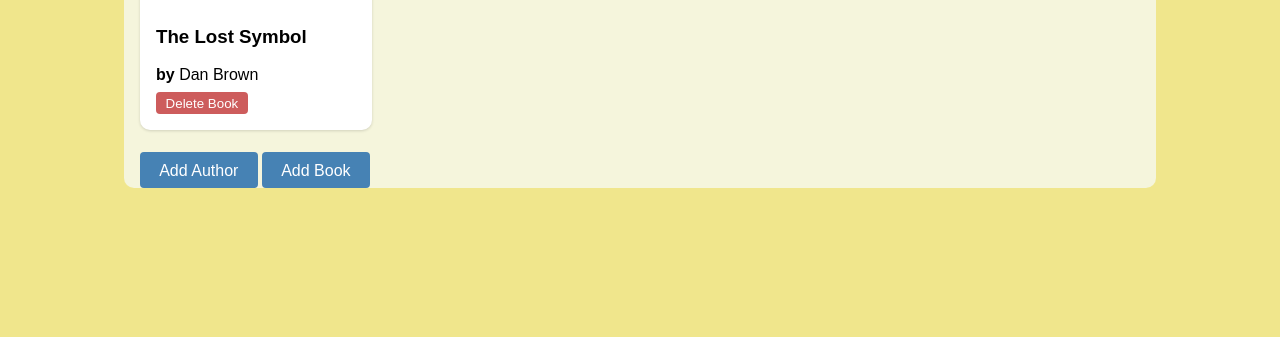
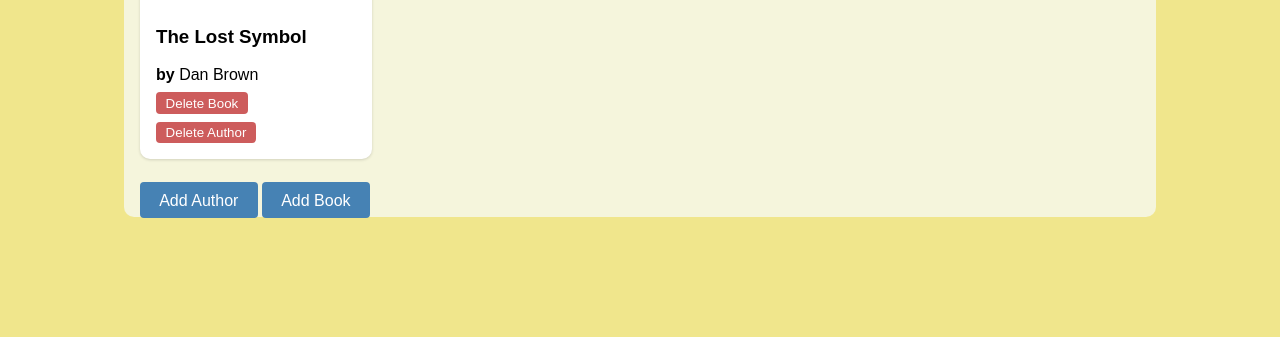
Before and after one commit to dembag/book-alchemy, a Flask app: page / in a window 1280 px wide. Shown: the part 463-800 px from the top of the page. Run offline with Flask 3, Linux system fonts and the light colour scheme.

Commit message:
Added button to delete author and all their books to home.html and search.html

```diff
--- a/app.py
+++ b/app.py
@@ -201,6 +201,22 @@ def delete_book(book_id):
 
     return redirect(url_for("home", success=f"{deleted_title} successfully deleted."))
 
+@app.route("/author/<int:author_id>/delete", methods=["POST"])
+def delete_author(author_id):
+    """ Deletes the author and all of their books. """
+    author = Author.query.get_or_404(author_id)
+    author_name = author.name
+    book_count = len(author.books)
+
+    for book in list(author.books):
+        db.session.delete(book)
+
+    db.session.delete(author)
+    db.session.commit()
+
+    return redirect(url_for("home",
+                            success=f"{author_name} and {book_count} book(s) successfully deleted."))
+
 
 
 if __name__ == "__main__":
--- a/templates/home.html
+++ b/templates/home.html
@@ -59,6 +59,9 @@
                 <form action="{{ url_for('delete_book', book_id=book.id) }}" method="post">
                     <button type="submit" class="btn-small-delete">Delete Book</button>
                 </form>
+                <form action="{{ url_for('delete_author', author_id=book.author_id) }}" method="post">
+                    <button type="submit" class="btn-small-delete">Delete Author</button>
+                </form>
             </div>
         {% endfor %}
         </div>
--- a/templates/search.html
+++ b/templates/search.html
@@ -55,6 +55,9 @@
                 <form action="{{ url_for('delete_book', book_id=book.id) }}" method="post">
                     <button type="submit" class="btn-small-delete">Delete Book</button>
                 </form>
+                <form action="{{ url_for('delete_author', author_id=book.author_id) }}" method="post">
+                    <button type="submit" class="btn-small-delete">Delete Author</button>
+                </form>
             </div>
         {% endfor %}
         </div>
```
